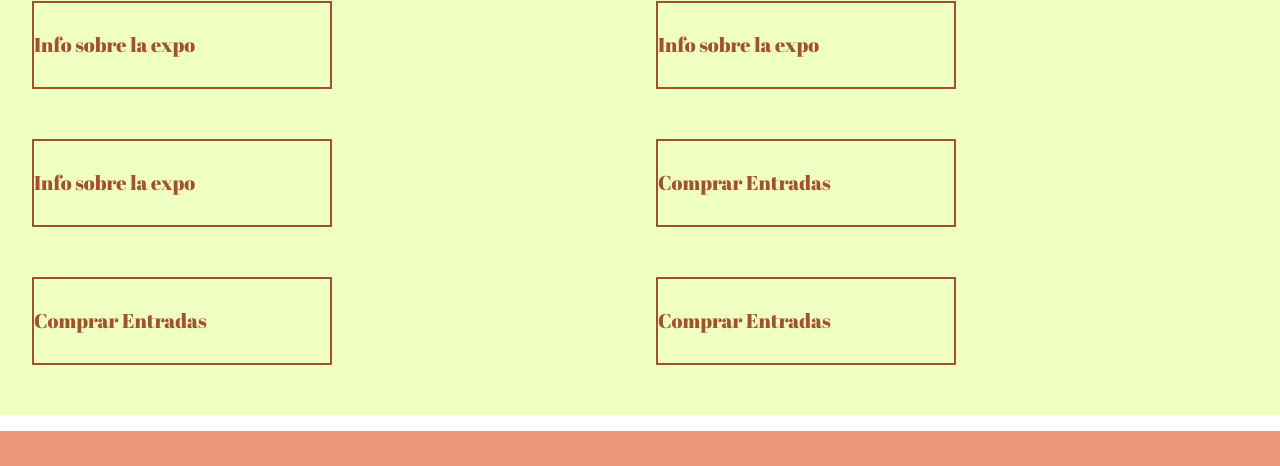
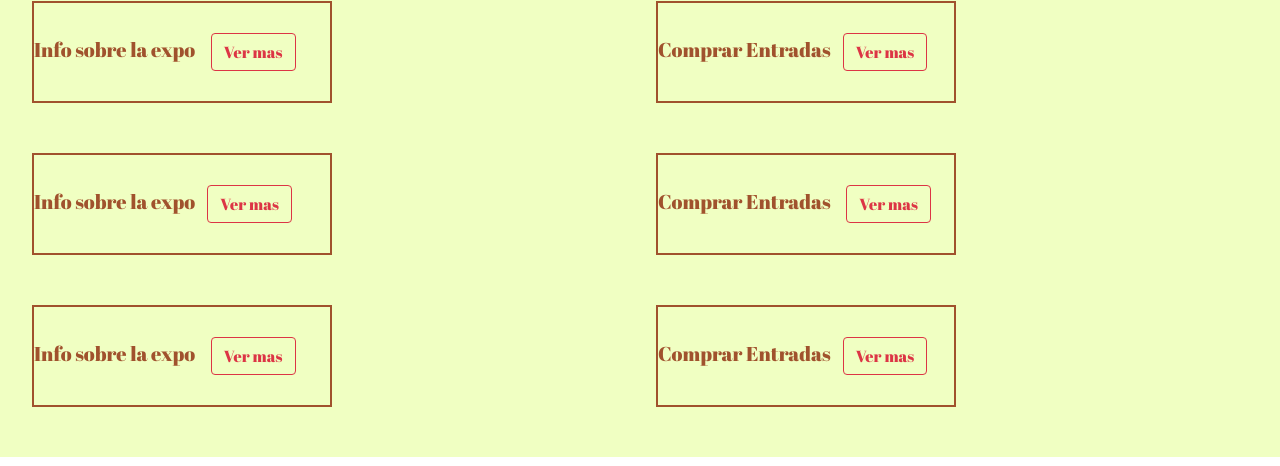
Before and after one commit to GuadalupeVelazquez/IdeaVelazquez, a plain HTML site: page pages/eventos.html in a window 1280 px wide. Shown: the part 171-637 px from the top of the page. Drawn offline with nearby package versions, Linux system fonts and the light colour scheme.

Commit message:
agregue cambios en contactos y eventos

```diff
--- a/pages/eventos.html
+++ b/pages/eventos.html
@@ -34,14 +34,14 @@
     </header>
     <h1 class="tituloEventos">Bienvenido a Eventos</h1>
     <div class="Eventos">
-   <ul class="listaExpo">
-    <li><h5 class="info">Info sobre la expo</h5></li>
-    <li><h5 class="info">Info sobre la expo</h5></li>
-    <li><h5 class="info">Info sobre la expo</h5></li>
-    <li><h5 class="info">Comprar Entradas</h5></li>
-    <li><h5 class="info">Comprar Entradas</h5></li>
-    <li><h5 class="info">Comprar Entradas</h5></li>
-   </ul>
+        <ul class="listaExpo">
+        <li><h5 class="info"> Info sobre la expo <button type="button" class="btn btn-outline-danger">Ver mas</button></h5></li>
+        <li><h5 class="info">Comprar Entradas<button type="button" class="btn btn-outline-danger">Ver mas</button> </h5></li>
+        <li><h5 class="info">Info sobre la expo<button type="button" class="btn btn-outline-danger">Ver mas</button> </h5></li>
+        <li><h5 class="info">Comprar Entradas <button type="button" class="btn btn-outline-danger">Ver mas</button></h5></li>
+        <li><h5 class="info">Info sobre la expo <button type="button" class="btn btn-outline-danger">Ver mas</button></h5></li>
+        <li><h5 class="info">Comprar Entradas<button type="button" class="btn btn-outline-danger">Ver mas</button> </h5></li>
+        </ul>
     </div>
 
     <h3 id="tituloFooter">Nuestras redes y ubicacion</h3>
--- a/pages/practica/styles/style.css
+++ b/pages/practica/styles/style.css
@@ -212,9 +212,15 @@ h5 {
     margin: 0%;
 }
 
+.btn-outline-danger {
+    margin: 0px 0px 0px 12px;
+
+}
+
+
 
 #footer{
-    background-color: darksalmon;
+    background-color:darksalmon ;
     display: flex;
     flex-direction: row;
     justify-content: space-around;
```
Also changed, not shown: pages/boletos.html (+8 -4 lines).
